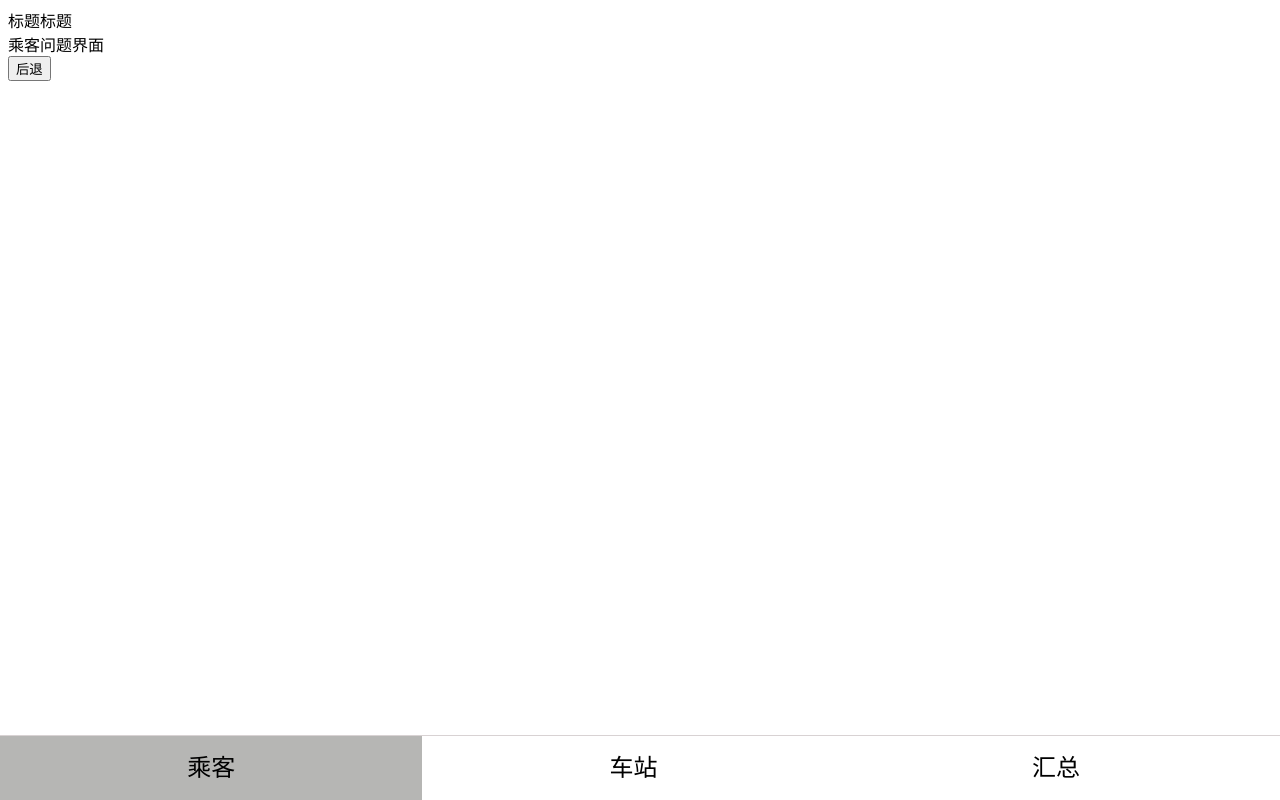
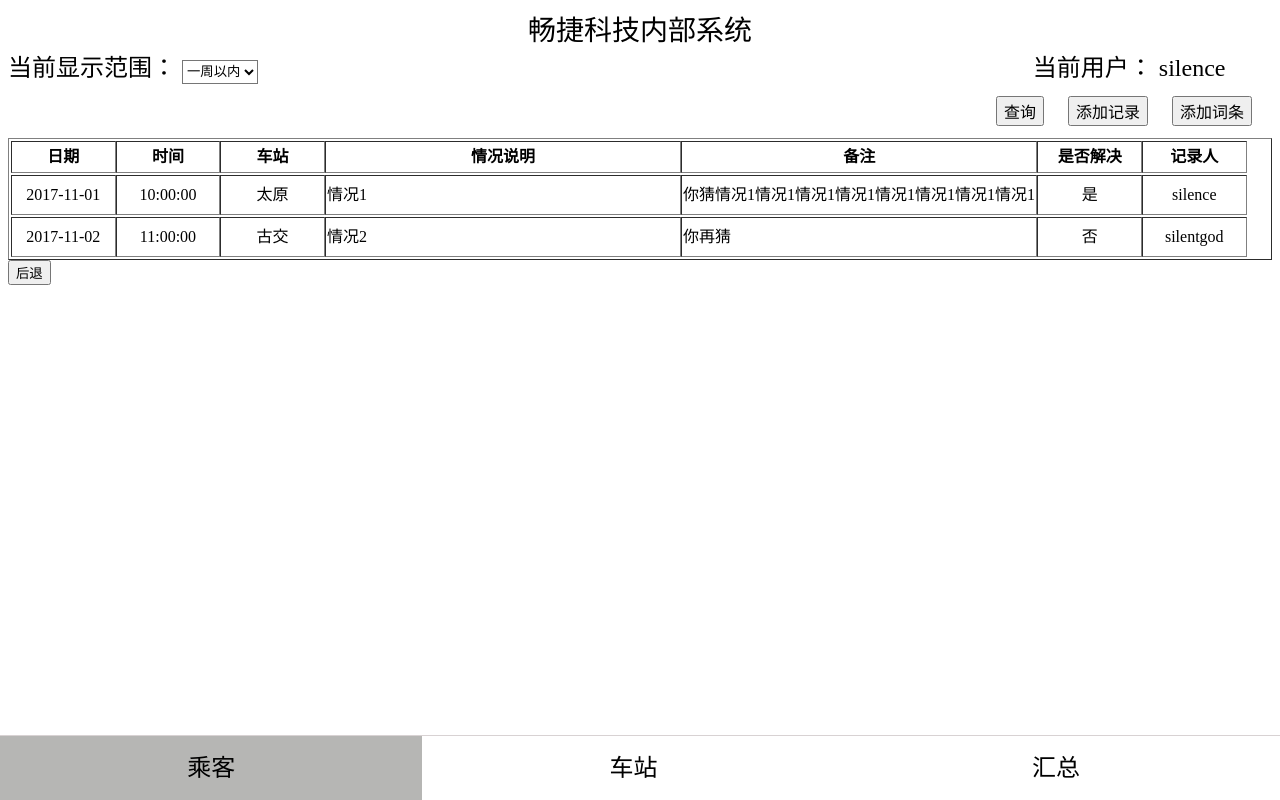
Before and after one commit to caodooGMT/customServiceAppForChangjie, a website: page views/index.html in a window 1280 px wide. Both pictures are taken after a click on the item "乘客". Drawn offline with nearby package versions, Linux system fonts and the light colour scheme.

Commit message:
page header

```diff
--- a/components/custom-affairs.html
+++ b/components/custom-affairs.html
@@ -1 +1,29 @@
-乘客问题界面
+<table id="custom-affairs-by-current-user" border="1">
+    <tr>
+        <th class="record-list-title-short">日期</th>
+        <th class="record-list-title-short">时间</th>
+        <th class="record-list-title-short">车站</th>
+        <th class="record-list-title-long">情况说明</th>
+        <th class="record-list-title-long">备注</th>
+        <th class="record-list-title-short">是否解决</th>
+        <th class="record-list-title-short">记录人</th>
+    </tr>
+    <tr>
+        <td class="record-list-detail-short">2017-11-01</td>
+        <td class="record-list-detail-short">10:00:00</td>
+        <td class="record-list-detail-short">太原</td>
+        <td class="record-list-detail-long">情况1</td>
+        <td class="record-list-detail-long">你猜情况1情况1情况1情况1情况1情况1情况1情况1情况1情况1情况1情况1情况1情况1情况1情况1情况1情况1情况1情况1情况1情况1情况1情况1情况1情况1情况1情况1</td>
+        <td class="record-list-detail-short">是</td>
+        <td class="record-list-detail-short">silence</td>
+    </tr>
+    <tr>
+        <td class="record-list-detail-short">2017-11-02</td>
+        <td class="record-list-detail-short">11:00:00</td>
+        <td class="record-list-detail-short">古交</td>
+        <td class="record-list-detail-long">情况2</td>
+        <td class="record-list-detail-long">你再猜</td>
+        <td class="record-list-detail-short">否</td>
+        <td class="record-list-detail-short">silentgod</td>
+    </tr>
+</table>
--- /dev/null
+++ b/components/header.html
@@ -0,0 +1,26 @@
+<div class="header-title">
+    畅捷科技内部系统
+</div>
+<div class="header-function-container">
+    <div class="header-top-line">
+        <div class="header-top-line-left">
+            <span>当前显示范围：</span>
+            <select id="header-current-scan-period">
+                <option value="今天">今天</option>
+                <option value="四天以内">四天以内</option>
+                <option value="一周以内" selected="selected">一周以内</option>
+                <option value="一个月内">一个月内</option>
+                <option value="全部">全部</option>
+            </select>
+        </div>
+        <div class="header-top-line-right">
+            <span>当前用户：</span>
+            <span id="header-current-user-name">silence</span>
+        </div>
+    </div>
+    <div class="header-bottom-line">
+        <input class="header-function-button" type="button" value="查询">
+        <input class="header-function-button" type="button" value="添加记录">
+        <input class="header-function-button" type="button" value="添加词条">
+    </div>
+</div>
--- a/css/common.css
+++ b/css/common.css
@@ -1,3 +1,7 @@
+html {
+    min-width: 1000px;
+}
+
 .log-in-header {
     width: 100%;
     margin-top: 20px;
@@ -51,6 +55,7 @@
     border-top: solid 1px #d8d2d3;
     background: #ffffff;
     z-index: 999;
+    min-width: 720px;
 }
 
 .footer-nav-li {
@@ -59,11 +64,6 @@
     height: 100%;
     font-size: 1.5rem;
     line-height: 4rem;
-}
-
-.footer-nav-li a {
-    text-decoration: none;
-    color: #000000;
 }
 
 .footer-nav-ul {
@@ -79,7 +79,100 @@
 }
 
 .foot-sit {
-    height: 6rem;
+    height: 60px;
     display: block;
     width: 100%;
 }
+
+#custom-affairs-by-current-user {
+    width: 100%;
+}
+
+.record-list-title-short {
+    width: 8%;
+    float: left;
+    text-align: center;
+    height: 28px;
+    line-height: 28px;
+}
+
+.record-list-title-long {
+    width: 28%;
+    float: left;
+    text-align: center;
+    height: 28px;
+    line-height: 28px;
+}
+
+.record-list-detail-short {
+    width: 8%;
+    float: left;
+    text-align: center;
+    height: 36px;
+    line-height: 36px;
+}
+
+.record-list-detail-long {
+    width: 28%;
+    float: left;
+    text-align: left;
+    height: 36px;
+    overflow: auto;
+    line-height: 36px;
+}
+
+#main-content {
+    width: 100%;
+    height: auto;
+    margin-top: 12px;
+}
+
+#header {
+    min-width: 1000px;
+    width: 100%;
+    height: auto;
+}
+
+.header-title {
+    text-align: center;
+    font-size: 28px;
+}
+
+.header-function-container {
+    min-width: 1000px;
+    width: 100%;
+}
+
+.header-top-line {
+    width: 100%;
+}
+
+.header-top-line-left {
+    width: 48%;
+    font-size: 24px;
+    text-align: left;
+    display: inline-block;
+}
+
+.header-top-line-right {
+    font-size: 24px;
+    width: 48%;
+    text-align: right;
+    display: inline-block;
+}
+
+.header-bottom-line {
+    width: 100%;
+    text-align: right;
+    margin-top: 12px;
+}
+
+.header-function-button {
+    margin-right: 20px;
+    font-size: 16px;
+}
+
+#header-current-scan-period {
+    height: 24px;
+    background-color: white;
+}
--- a/js/common.js
+++ b/js/common.js
@@ -4,6 +4,9 @@ $(document).ready(function () {
     });
     $.get('../components/m-main-footer.html', function (data) {
         $('#m-main-footer').html(data);
+    });
+    $.get('../components/header.html', function (data) {
+        $('#header').html(data);
     });
 });
 
@@ -16,3 +19,8 @@ function logInSubmit() {
     window.location.href = "../views/index.html";
     return false;
 }
+
+function backToLogIn() {
+    window.location.href = "../views/log-in.html";
+    return false;
+}
--- a/views/index.html
+++ b/views/index.html
@@ -9,11 +9,11 @@
     <script src="../js/footer.js"></script>
 </head>
 <body>
-<div id="header">标题标题</div>
+<div id="header"></div>
 <div id="main-content">
-主界面
+    主界面
 </div>
-<input type="button" value="后退" onclick="backToPrevious()">
+<input type="button" value="后退" onclick="backToLogIn()">
 <div class="foot-sit"></div>
 <div id="footer"></div>
 </body>
```
Also changed, not shown: components/record-detail.html (added, +10 -0 lines).
